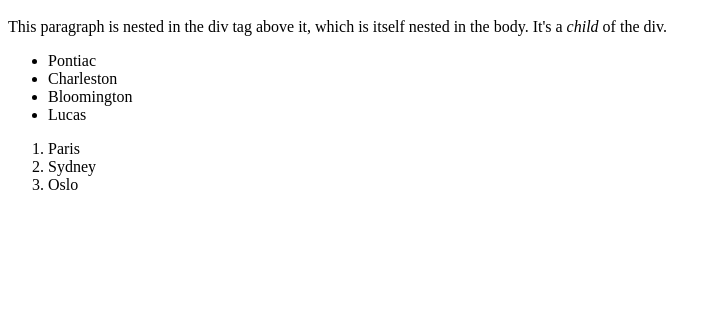
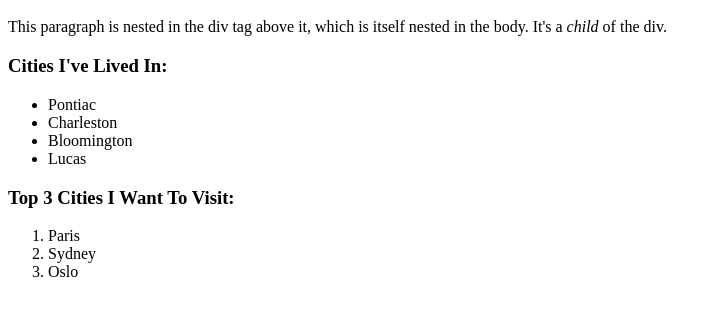
Before and after one commit to tagiordano88/statefarm-adt-tiffany-first-website, a plain HTML site: page index.html in a window 1280 px wide. Shown: the part 48-364 px from the top of the page, without its empty margins (0-721 px from the left). Drawn offline with Linux system fonts and the light colour scheme.

Commit message:
added headings to lists

```diff
--- a/index.html
+++ b/index.html
@@ -7,6 +7,7 @@
         <div>
             <p>This paragraph is nested in the div tag above it, which is itself nested in the body. It's a <em>child</em> of the div.</p>
         </div>
+        <h3>Cities I've Lived In:</h3>
         <ul>
             <li>Pontiac</li>
             <li>Charleston</li>
@@ -14,6 +15,7 @@
             <li>Lucas</li>
         </ul>
 
+        <h3>Top 3 Cities I Want To Visit:</h3>
         <ol>
             <li>Paris</li>
             <li>Sydney</li>
```
